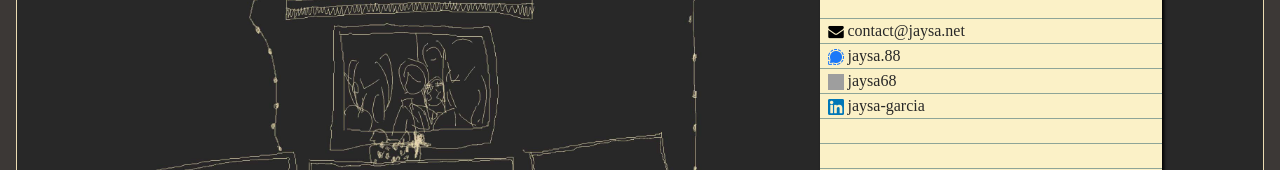
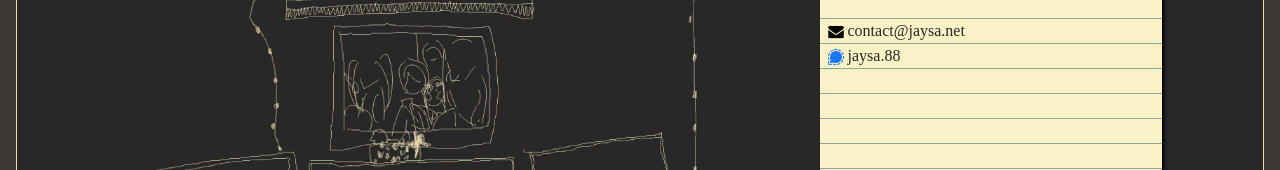
Before and after one commit to jaysa68/jaysa.net-web, a Next.js app in the folder jaysa.net/: page / in a window 1280 px wide. Shown: the part 198-368 px from the top of the page. Built offline with nearby package versions, Linux system fonts and the light colour scheme; grey boxes are pictures that could not be loaded; a web font is replaced by a local one.

Commit message:
removed icons i dont want

```diff
--- a/jaysa.net/src/app/page.js
+++ b/jaysa.net/src/app/page.js
@@ -16,6 +16,9 @@ const overflowStyle = {
     alignSelf: 'center'
   }
 }
+
+//<p className={styles.cardText}><img className={styles.icon} src='/github-icon.png' />jaysa68</p>
+//<p className={styles.cardText}><img className={styles.icon} src='/linkedin-icon.png' />jaysa-garcia</p>
 
 import Image from'next/image'
 
@@ -43,8 +46,6 @@ export default function Home() {
                <p className={styles.cardTitle}>Finding Jaysa</p>
                <p className={styles.cardText}><img className={styles.icon} src='/mail-icon.png' />contact@jaysa.net</p>
                <p className={styles.cardText}><img className={styles.icon} src='/signal-icon.png' />jaysa.88</p>
-               <p className={styles.cardText}><img className={styles.icon} src='/github-icon.png' />jaysa68</p>
-               <p className={styles.cardText}><img className={styles.icon} src='/linkedin-icon.png' />jaysa-garcia</p>
             </div>
             <div className={styles.innerFriendBox}>
                <FriendsList />
```
